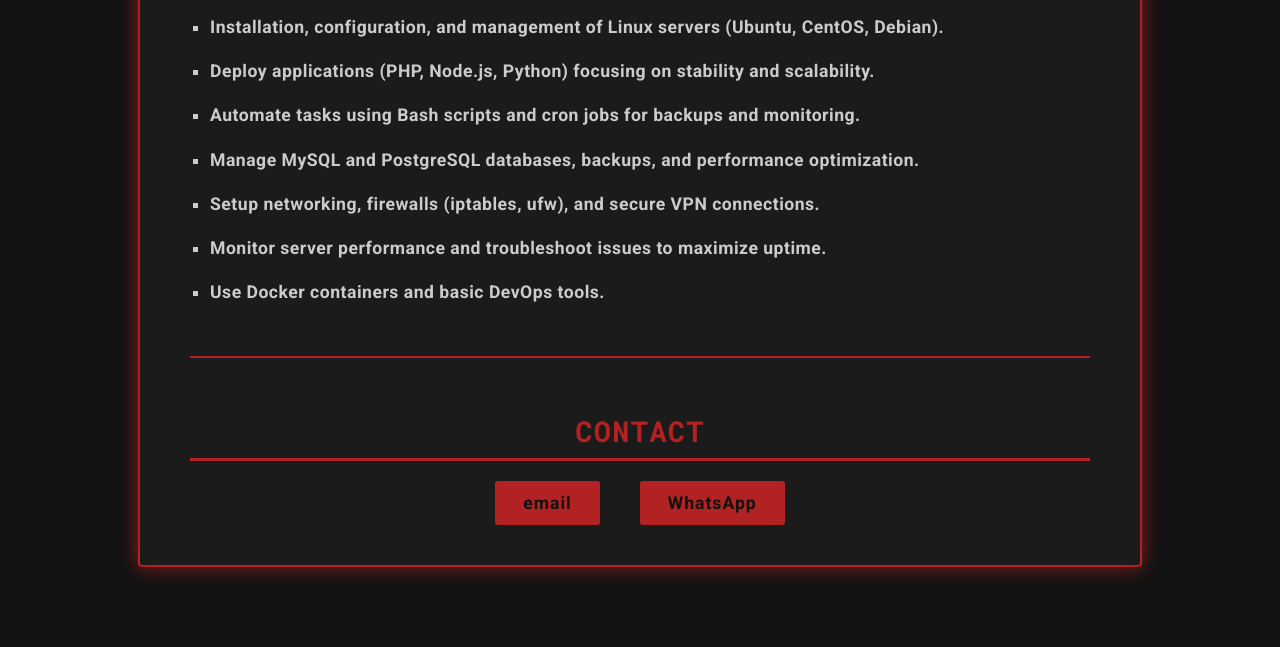
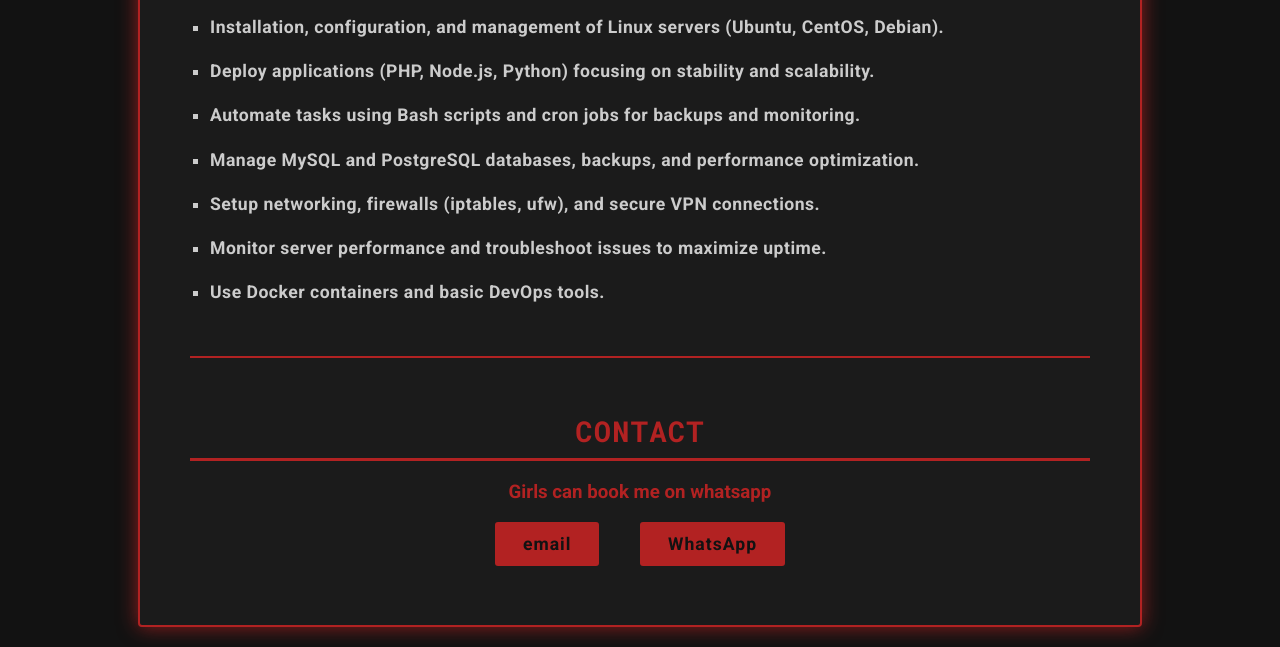
Before and after one commit to muaythaiartist/portfolio, a plain HTML site: page index.html in a window 1280 px wide. Shown: the part 347-994 px from the top of the page. Before the commit the page ends 934 px from the top, so only its background shows below. Drawn offline with Linux system fonts and the light colour scheme.

Commit message:
Update index.html

```diff
--- a/index.html
+++ b/index.html
@@ -212,6 +212,7 @@
 
     <div class="contact">
       <h2>CONTACT</h2>
+      <h3>Girls can book me on whatsapp<h3>
        <a href="https://mail.google.com/mail/?view=cm&fs=1&to=jovicpetarteam@gmail.com" target="_blank" rel="noopener noreferrer">email </a>
       <a href="https://wa.me/+38640603639" target="_blank" rel="noopener noreferrer">WhatsApp</a>
 
```
